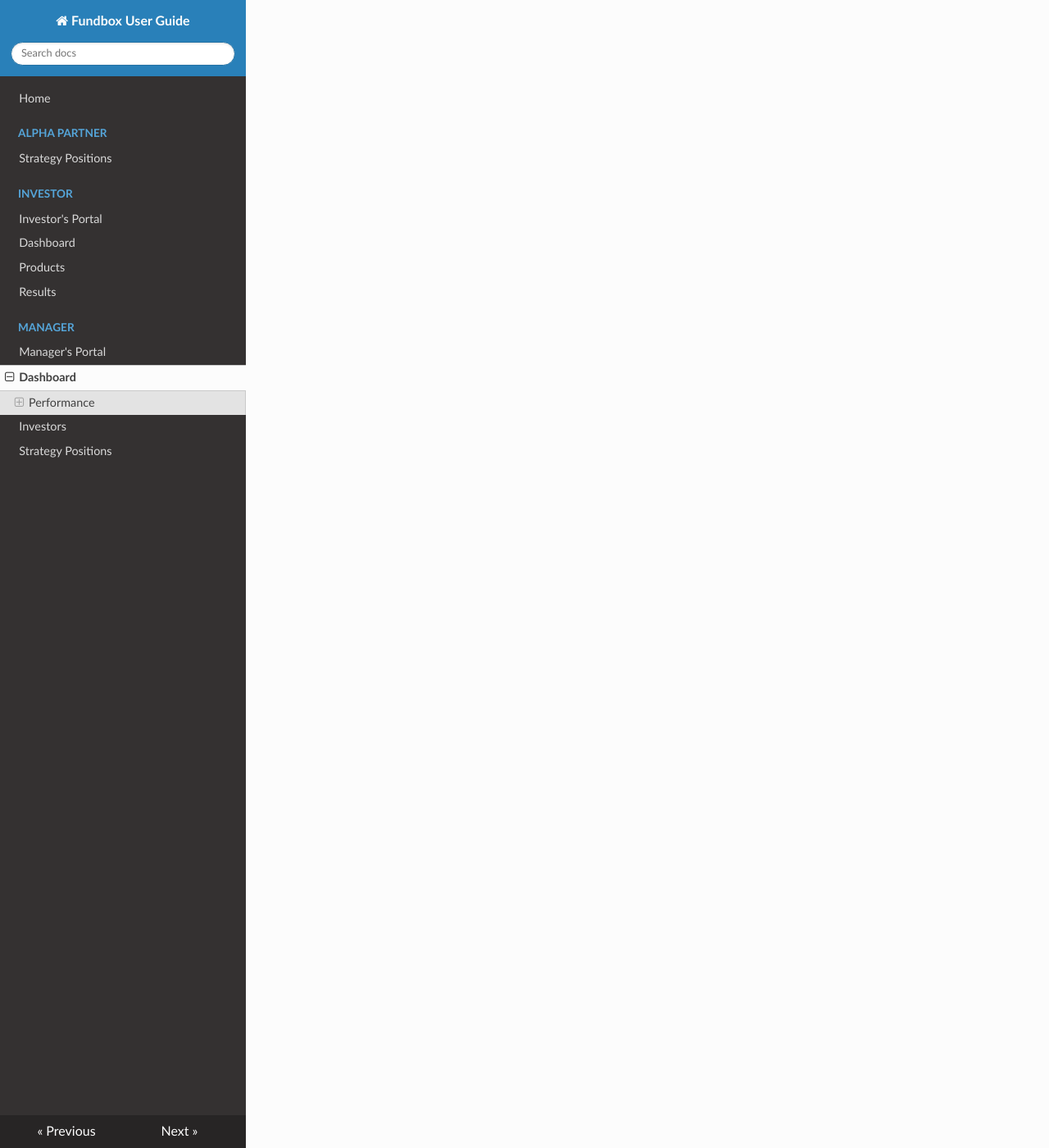
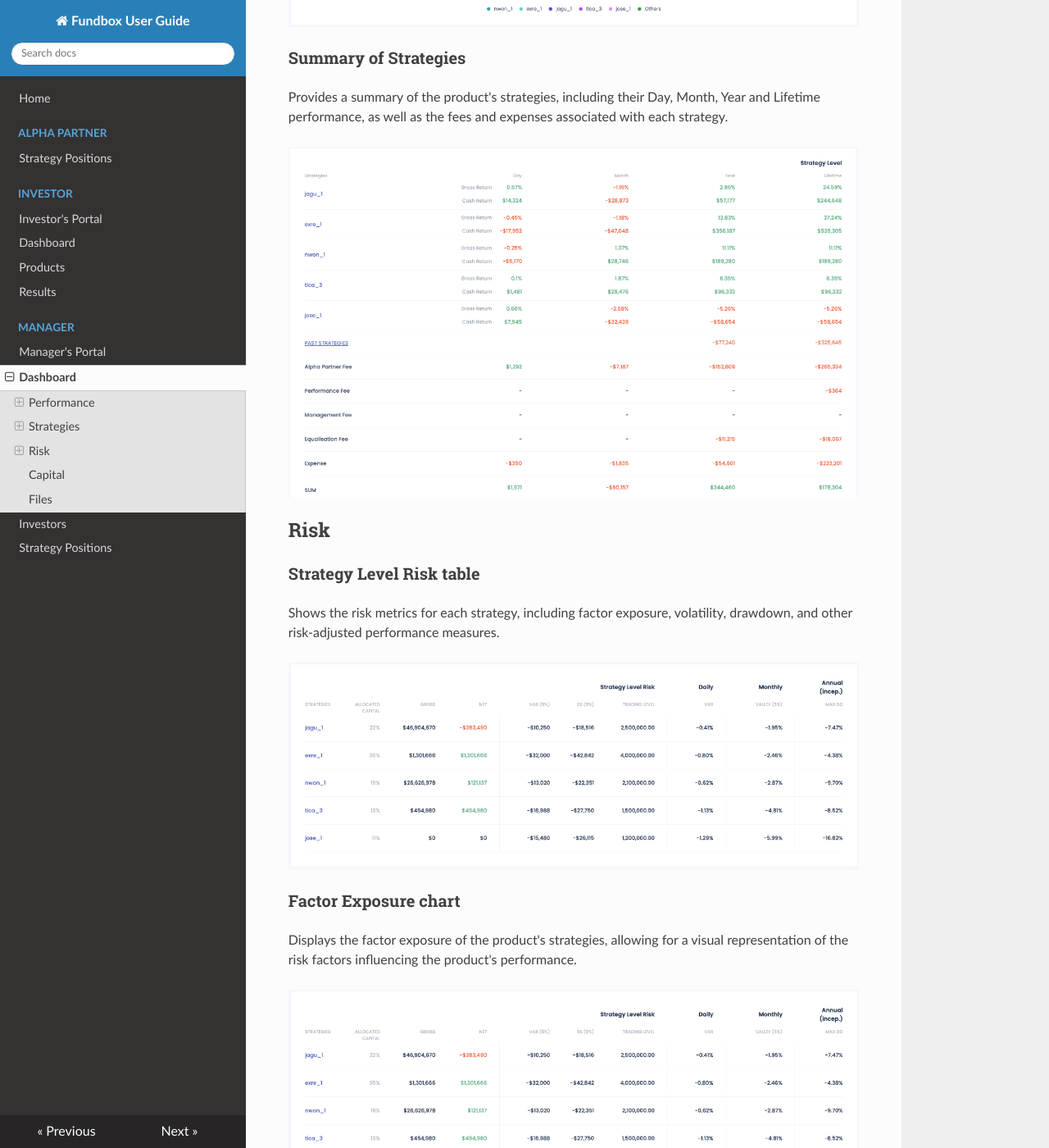
Before and after one commit to noviscient/fundbox-user-guide, an MkDocs documentation site: the page built from docs/manager/dashboard.md, in a window 1280 px wide and 1400 px high, scrolled down 2535 px. Shown: the whole window at 82% size. Built offline with MkDocs 1.6.1, drawn with Linux system fonts in a browser that asks for light colours; nearby versions of some CDN libraries; some of the changed text lies outside the part shown.

Commit message:
managers: add sections for Strategies and Risk Tabs

```diff
--- a/docs/manager/dashboard.md
+++ b/docs/manager/dashboard.md
@@ -35,3 +35,45 @@ Shows a table of the fund's monthly performance over several years, allowing for
 Provides annualized statistics, including various return rates, performance metrics over different time frames, and measures of volatility, drawdown, and ratios that assess risk-adjusted performance.
 
 ![Return and Risk Statistics](../images/managers-dashboard-return-risks-table.png)
+
+## Strategies
+
+### Gross Cumulative PnL chart
+
+Displays the gross cumulative profit and loss over time for the product's strategies, allowing for a comparison of performance between different strategies.
+
+![Gross Cumulative PnL chart](../images/managers-strategies-cum-pnl-chart.png)
+
+### Summary of Strategies
+
+Provides a summary of the product's strategies, including their Day, Month, Year and Lifetime performance, as well as the fees and expenses associated with each strategy.
+
+![Strategies Summary table](../images/managers-strategies-summary-table.png)
+
+## Risk
+
+### Strategy Level Risk table
+
+Shows the risk metrics for each strategy, including factor exposure, volatility, drawdown, and other risk-adjusted performance measures.
+
+![Strategies Level Risk table](../images/managers-risk-strategies-table.png)
+
+### Factor Exposure chart
+
+Displays the factor exposure of the product's strategies, allowing for a visual representation of the risk factors influencing the product's performance.
+
+![Factor Exposures](../images/managers-strategies-factors.png)
+
+### Daily Drowdown chart
+
+Displays the daily drawdown of the product, showing the historical losses experienced by the product over time.
+
+![Daily Drawdown](../images/managers-strategies-drawdown-chart.png)
+
+## Capital
+
+To be added
+
+## Files
+
+To be added
```
Also changed, not shown: docs/images/managers-risk-strategies-table.png (added), docs/images/managers-strategies-cum-pnl-chart.png (added), docs/images/managers-strategies-drawdown-chart.png (added), docs/images/managers-strategies-factors.png (added), docs/images/managers-strategies-summary-table.png (added).
